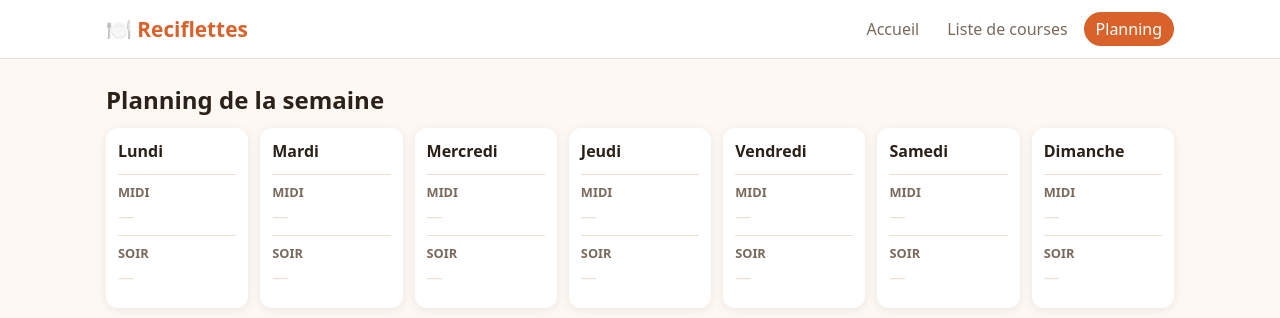
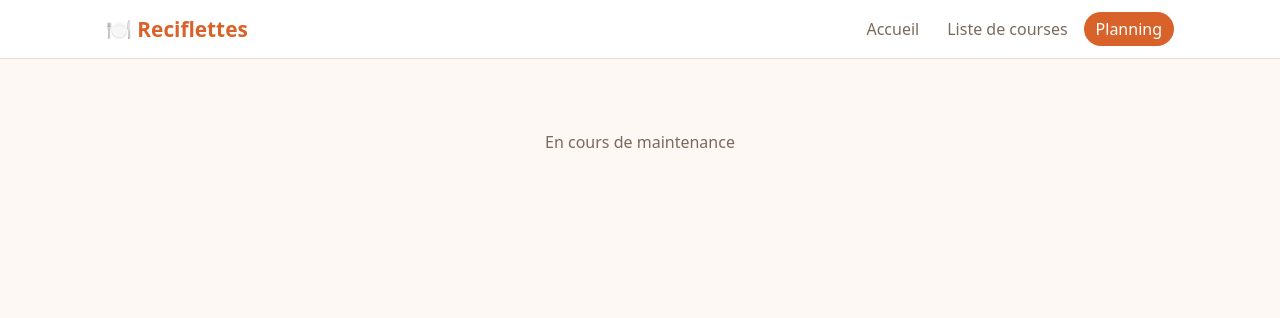
Before and after one commit to renaulaury/reciflettes, a React (Vite) app: page /planning in a window 1280 px wide. Shown: the top 318 px of the page. Built offline with nearby package versions, Linux system fonts and the light colour scheme.

Commit message:
TD1 views : catégories sur plusieurs lignes, pages courses/planning/fiche recette en maintenance

```diff
--- a/src/index.css
+++ b/src/index.css
@@ -43,7 +43,7 @@ main.container { padding-top: 24px; padding-bottom: 48px; }
 .search:focus { outline: 2px solid var(--color-primary); outline-offset: 1px; }
 
 /* Catégories */
-.categories { display: flex; gap: 8px; overflow-x: auto; padding-bottom: 8px; margin-bottom: 16px; }
+.categories { display: flex; flex-wrap: wrap; gap: 8px; margin-bottom: 16px; }
 .chip { flex-shrink: 0; border: 1px solid var(--color-border); background: var(--color-surface); padding: 6px 14px; border-radius: 999px; cursor: pointer; font: inherit; }
 .chip:hover { border-color: var(--color-primary); }
 .chip--active { background: var(--color-primary); border-color: var(--color-primary); color: #fff; }
--- a/src/pages/Planning.jsx
+++ b/src/pages/Planning.jsx
@@ -1,23 +1,8 @@
-import { DAYS, MEALS } from '../constants.js'
-
 export default function Planning() {
   // TODO TD2 : afficher les repas enregistrés
   return (
     <section>
-      <h1>Planning de la semaine</h1>
-      <div className="planning">
-        {DAYS.map((day) => (
-          <div key={day} className="planning__day">
-            <h3>{day}</h3>
-            {MEALS.map((meal) => (
-              <div key={meal} className="planning__slot">
-                <span className="planning__label">{meal}</span>
-                <span className="planning__empty">—</span>
-              </div>
-            ))}
-          </div>
-        ))}
-      </div>
+      <p className="status">En cours de maintenance</p>
     </section>
   )
 }
--- a/src/pages/RecipeDetail.jsx
+++ b/src/pages/RecipeDetail.jsx
@@ -1,39 +1,11 @@
-import { Link, useParams } from 'react-router-dom'
-import { endpoints, getIngredients } from '../api/mealdb.js'
-import { useFetch } from '../hooks/useFetch.js'
+import { Link } from 'react-router-dom'
 
 export default function RecipeDetail() {
-  const { id } = useParams()
-  const { data, loading, error } = useFetch(endpoints.recipe(id))
-
-  if (loading) return <p className="status">Chargement de la recette…</p>
-  if (error) return <p className="status status--error">Impossible de charger la recette.</p>
-  const meal = data?.meals?.[0]
-  if (!meal) return <p className="status">Recette introuvable.</p>
-
+  // TODO : afficher la fiche recette (étape suivante)
   return (
-    <article className="recipe">
+    <section>
       <Link to="/" className="back">← Retour aux recettes</Link>
-      <h1>{meal.strMeal}</h1>
-      <p className="recipe__meta">{meal.strCategory} · {meal.strArea}</p>
-      <div className="recipe__layout">
-        <img src={meal.strMealThumb} alt={meal.strMeal} className="recipe__img" />
-        <section>
-          <h2>Ingrédients</h2>
-          <ul className="ingredients">
-            {getIngredients(meal).map((ing) => (
-              <li key={ing.name}><span>{ing.name}</span><span>{ing.measure}</span></li>
-            ))}
-          </ul>
-        </section>
-      </div>
-      <section>
-        <h2>Préparation</h2>
-        <p className="recipe__instructions">{meal.strInstructions}</p>
-        {meal.strYoutube && (
-          <a href={meal.strYoutube} target="_blank" rel="noreferrer" className="btn">▶ Voir la vidéo</a>
-        )}
-      </section>
-    </article>
+      <p className="status">En cours de maintenance</p>
+    </section>
   )
 }
--- a/src/pages/ShoppingList.jsx
+++ b/src/pages/ShoppingList.jsx
@@ -1,17 +1,8 @@
 export default function ShoppingList() {
   // TODO TD2 : générer la liste à partir des recettes planifiées
-  const items = []
-
   return (
     <section>
-      <h1>Liste de courses</h1>
-      {items.length === 0 ? (
-        <p className="status">Ta liste est vide. Planifie des repas pour la remplir.</p>
-      ) : (
-        <ul className="ingredients">
-          {items.map((item) => <li key={item.name}>{item.name}</li>)}
-        </ul>
-      )}
+      <p className="status">En cours de maintenance</p>
     </section>
   )
 }
```
